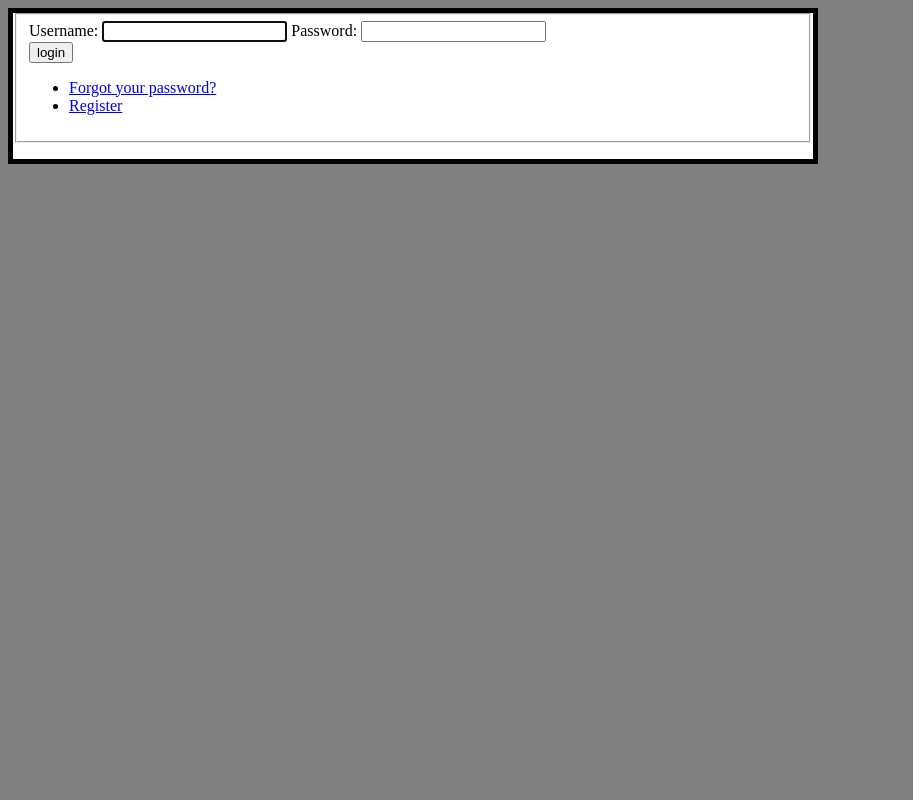
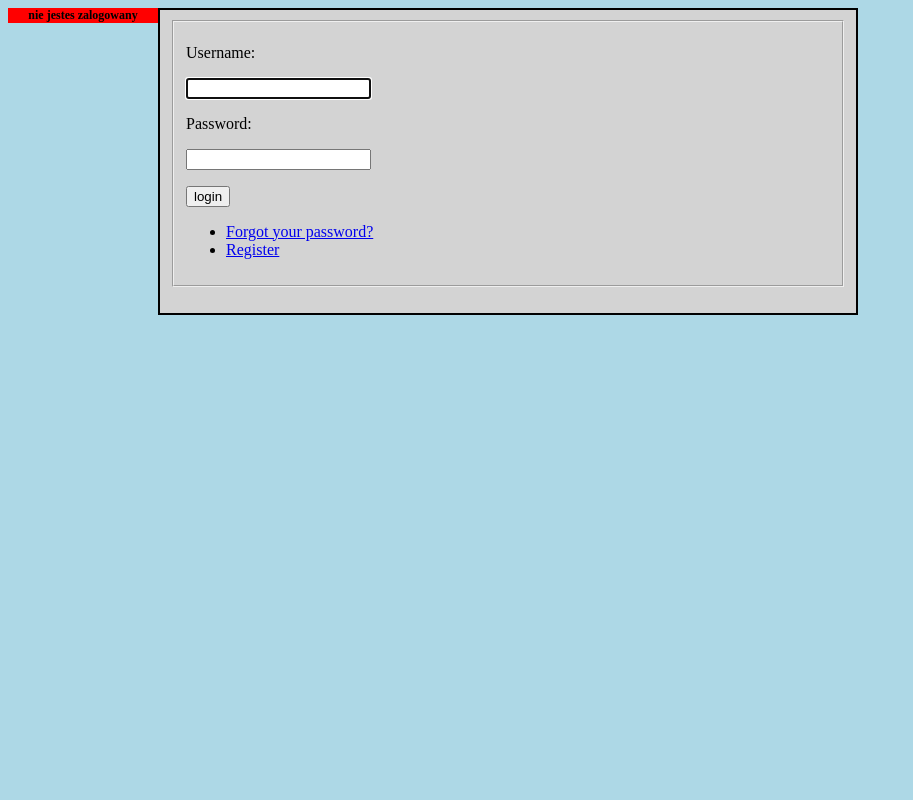
Before and after one commit to tofik/siata, a Django app: page /accounts/login/?next=/siata/gramy/szczegoly/1/ in a window 1280 px wide. Shown: the whole page, without its empty margins (0-913 px from the left). Run offline with Django 3.2, Linux system fonts and the light colour scheme; parts of the project's set-up code (start-up, migrations or seed data) failed here and were passed over.

Commit message:
Modifies general look&feel - intorducing some colors and UI.

```diff
--- a/app.yaml
+++ b/app.yaml
@@ -22,5 +22,8 @@ handlers:
   static_dir: django/contrib/admin/media
   expiration: '0'
 
+- url: /static/css
+  static_dir: static/css/
+
 - url: /.*
   script: djangoappengine/main/main.py
--- a/gramy/templates/gramy/login.html
+++ b/gramy/templates/gramy/login.html
@@ -7,8 +7,12 @@
 
   <fieldset>
     {% for field in form %}
-    {{ field.label_tag }}
-    {{ field }}
+    <p>
+      {{ field.label_tag }}
+    </p>
+    <p>
+      {{ field }}
+    </p>
     {% endfor %}
     <div style="text-align:left">
       <input type="submit" value="login" />
--- a/gramy/views.py
+++ b/gramy/views.py
@@ -11,7 +11,7 @@ from django.contrib.auth.models import User
 def lista(request):
     grania = Granie.objects.all()
     return render_to_response('gramy/lista.html', {'grania': grania,
-                                                   })
+                                                   },context_instance = RequestContext(request))
 
 def login_view(request):
     if request.method == 'POST':
--- a/static/css/siata.css
+++ b/static/css/siata.css
@@ -1,11 +1,27 @@
 body {
-    background: grey;
+    background: lightblue;
 }
 
 .container {
-    border: 5px solid black;
-    min-width: 500px;
-    width: 80%;
-    max-width:800px;
-    background: white;
+    max-width: 1000px;
+    min-width: 640px;
 }
+
+.logged_container {
+    width: 150px;
+    float: left;
+    margin: 0px 0px 0px 0px;
+}
+
+.right_container {
+    width: 150px;
+    float:right;
+}
+
+.main_container {
+    margin-left: 150px;
+    margin-right: 150px;
+    border: 2px solid black;
+    background: lightgrey;
+    padding: 10px 10px 10px 10px;
+}
--- a/templates/siata_base.html
+++ b/templates/siata_base.html
@@ -5,17 +5,42 @@
   </head>
 
   <body>
+
+    <!-- main container starts -->
     <div class="container">
-      {% block main %}
-      <!--
-	 tu bedzie to, co zasadnicze
-	-->
 
-      {% endblock %}
+      <!-- left container starts -->
+      <div class="logged_container">
+	{% if request.user.is_anonymous == 1 %}
+	<div style="background: red; font-weight:bold; font-size:12; text-align: center;">
+	  nie jestes zalogowany
+	</div>
+	{% else %}
+	<div style="background: green; font-weight:bold; font-size:12; text-align: center; color: white;">
+	  zalogowany jako {{ request.user }}
+	</div>
+	{% endif %}
+      </div>
+      <!-- left container stops -->
+
+      <!-- right container starts -->
+      <div class="right_container">
+	{% if request.user.is_anonymous == 1 %}
+	{% else %}
+	{% block menu %}{% endblock %}
+	{% endif %}
+      </div>
+      <!-- right container stops -->
+
+      <!-- middle container starts -->
+      <div class="main_container">
+	{% block main %}{% endblock %}
+      </div>
+      <!-- middle container stops -->
+
     </div>
+    <!-- main container stops -->
+
 
   </body>
-
-
-
 </html>
```
Also changed, not shown: gramy/templates/gramy/lista.html (+6 -2 lines), gramy/templates/gramy/szczegoly.html (+6 -4 lines).
